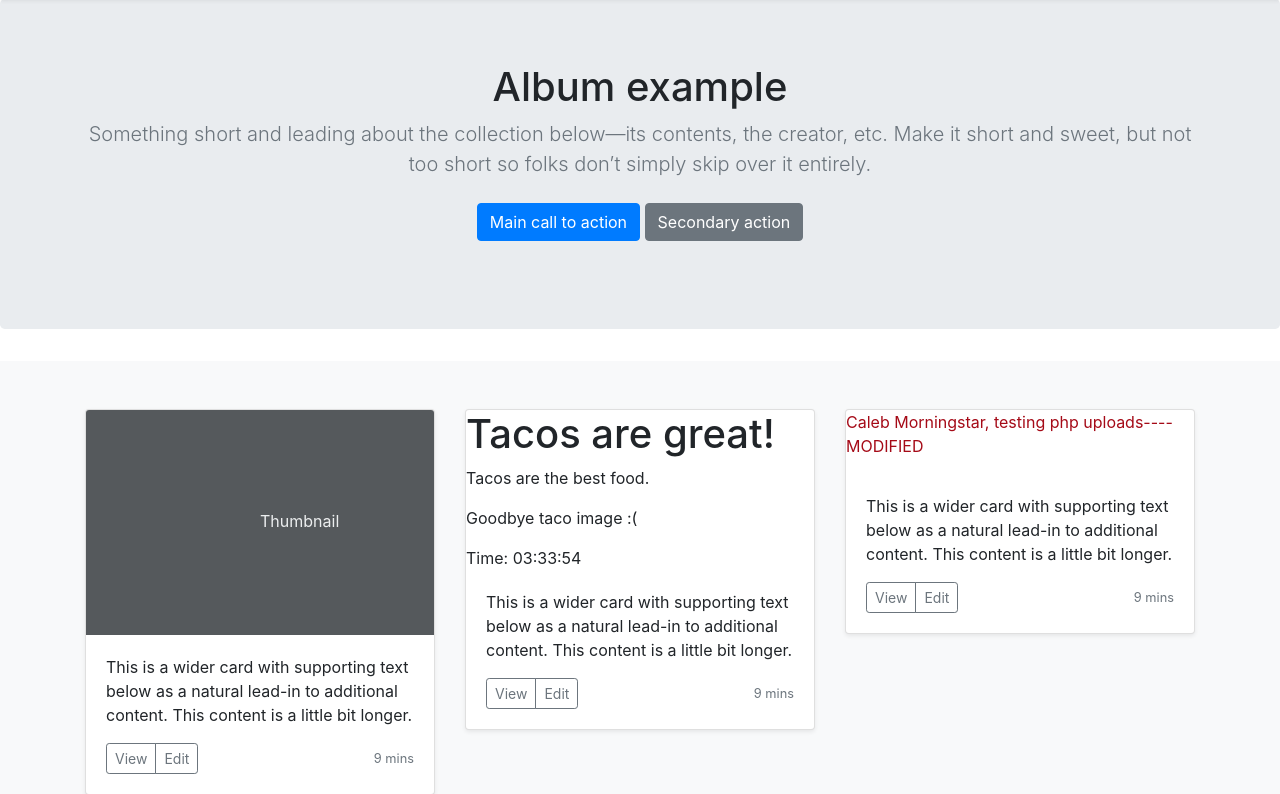
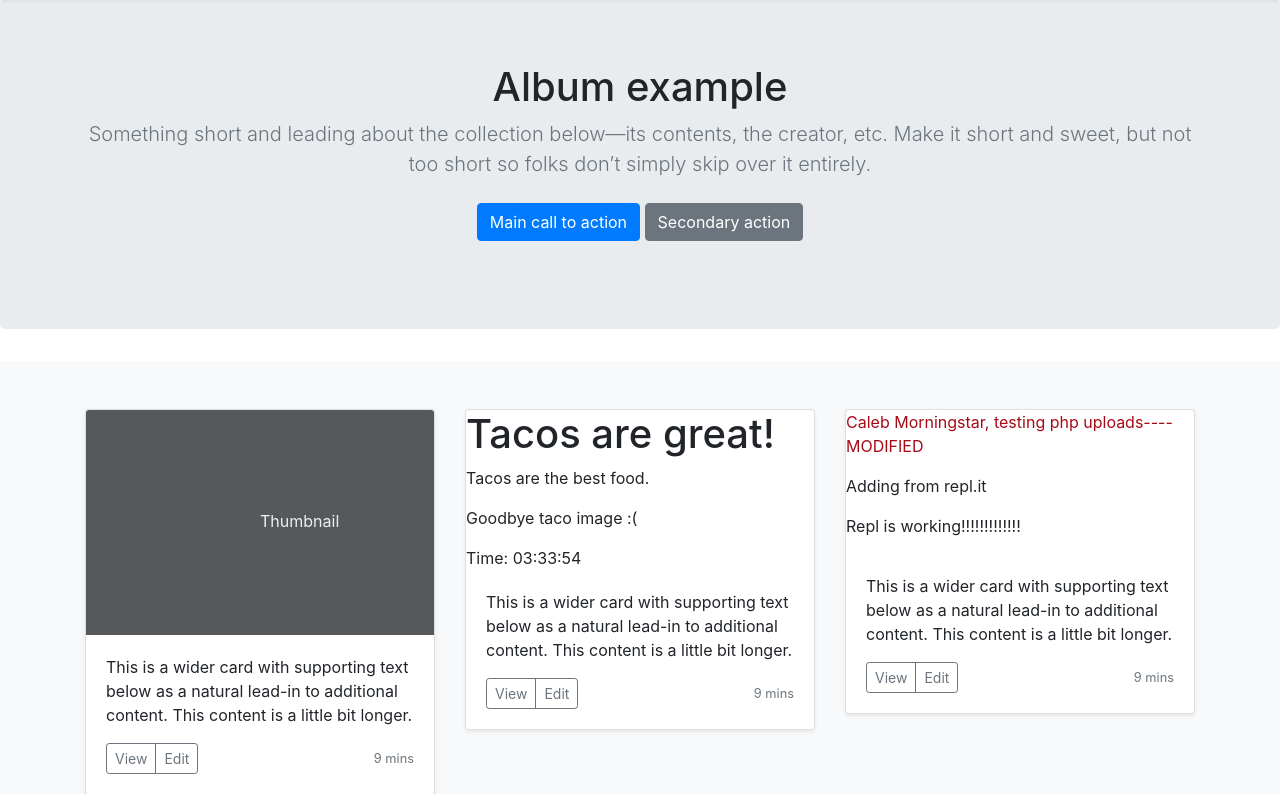
Before and after one commit to gsantella/git-practice, a PHP site: page / in a window 1280 px wide. Shown: the part 57-851 px from the top of the page. Run offline with PHP 8.4, Linux system fonts and the light colour scheme.

Commit message:
Updated caleb.php

```diff
--- a/src/includes/caleb.php
+++ b/src/includes/caleb.php
@@ -4,3 +4,5 @@
     $blue = rand(10, 245);
 ?>
 <p style="color:rgb(<?=$red?>, <?=$green?>, <?=$blue?>)">Caleb Morningstar, testing php uploads----MODIFIED</p>
+<p>Adding from repl.it</p>
+<p>Repl is working!!!!!!!!!!!!!</p>
```
